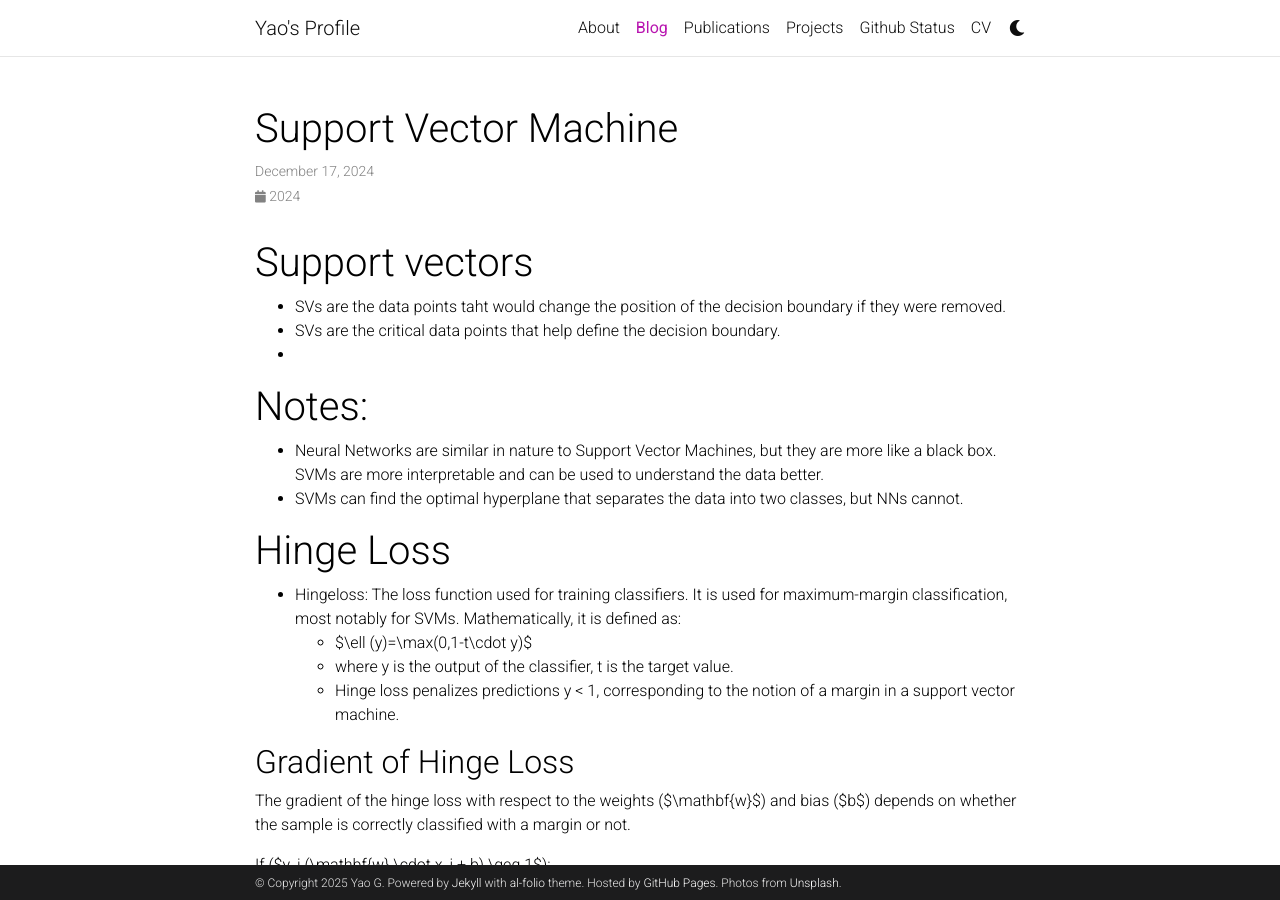
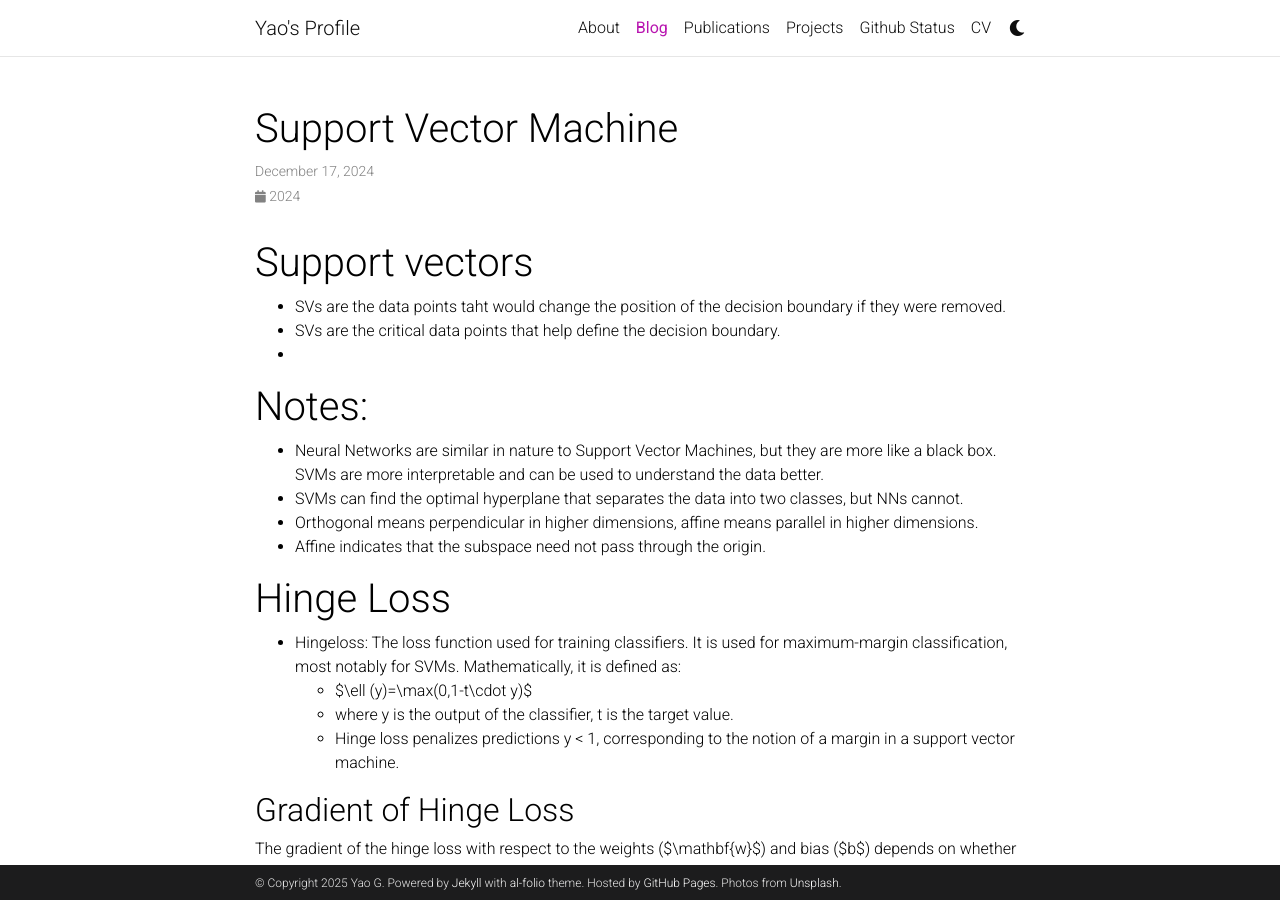
Before and after one commit to YaolinGe/Profile, a Jekyll site: the page built from _posts/2024-12-17-SVM.md, in a window 1280 px wide and 900 px high. Built offline with Jekyll 4.4.1, drawn with Linux system fonts in a browser that asks for light colours; comment, search, counter and statistics services are not loaded; a style sheet for code colours, icons or effects is not loaded; some of the changed text lies outside the part shown.

Commit message:
update to do

```diff
--- a/_posts/2024-12-17-SVM.md
+++ b/_posts/2024-12-17-SVM.md
@@ -12,7 +12,8 @@ description: Notes for Support Vector Machine
 # Notes:
 - Neural Networks are similar in nature to Support Vector Machines, but they are more like a black box. SVMs are more interpretable and can be used to understand the data better.
 - SVMs can find the optimal hyperplane that separates the data into two classes, but NNs cannot.
-
+- Orthogonal means perpendicular in higher dimensions, affine means parallel in higher dimensions.
+- Affine indicates that the subspace need not pass through the origin.
 
 # Hinge Loss
 - Hingeloss: The loss function used for training classifiers. It is used for maximum-margin classification, most notably for SVMs. Mathematically, it is defined as:
```
Also changed, not shown: _posts/2025-02-06-powershell.md (added, +5 -0 lines), _posts/2025-02-07-TODO.md (added, +9 -0 lines).
